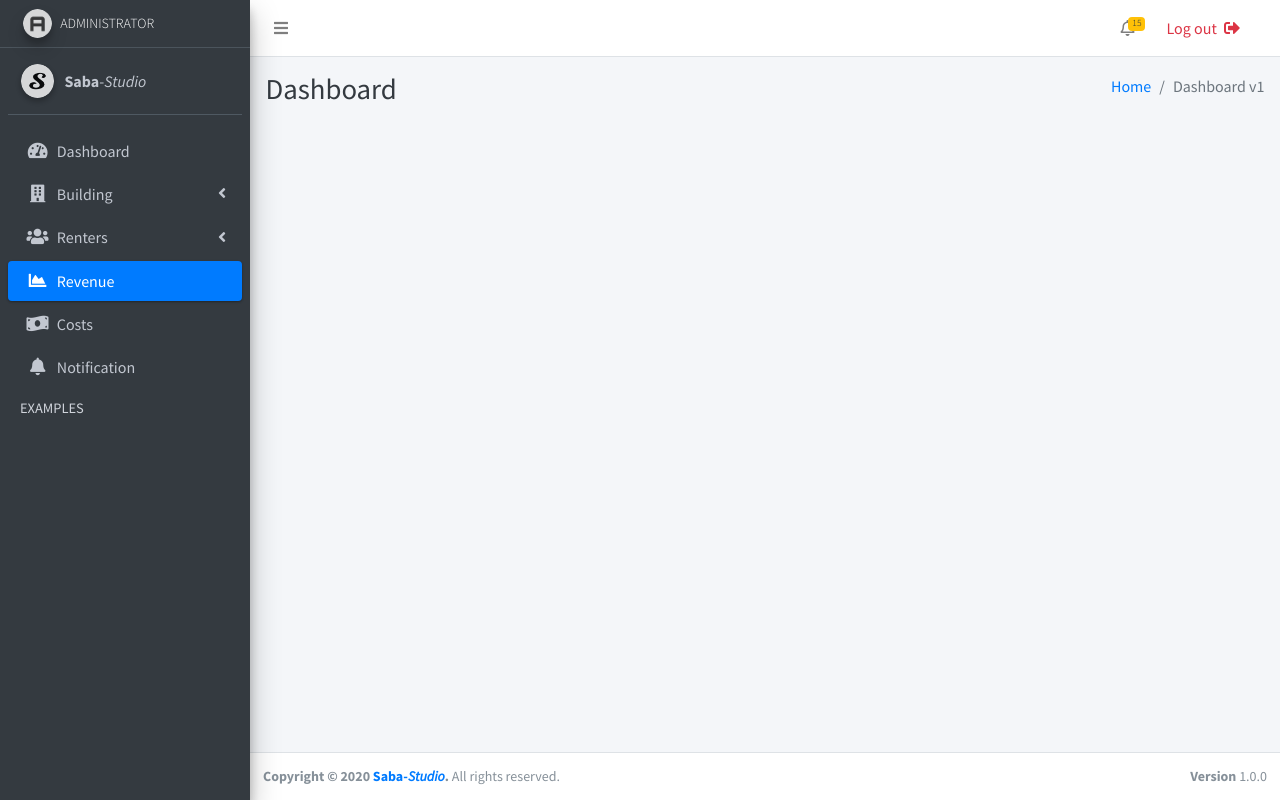
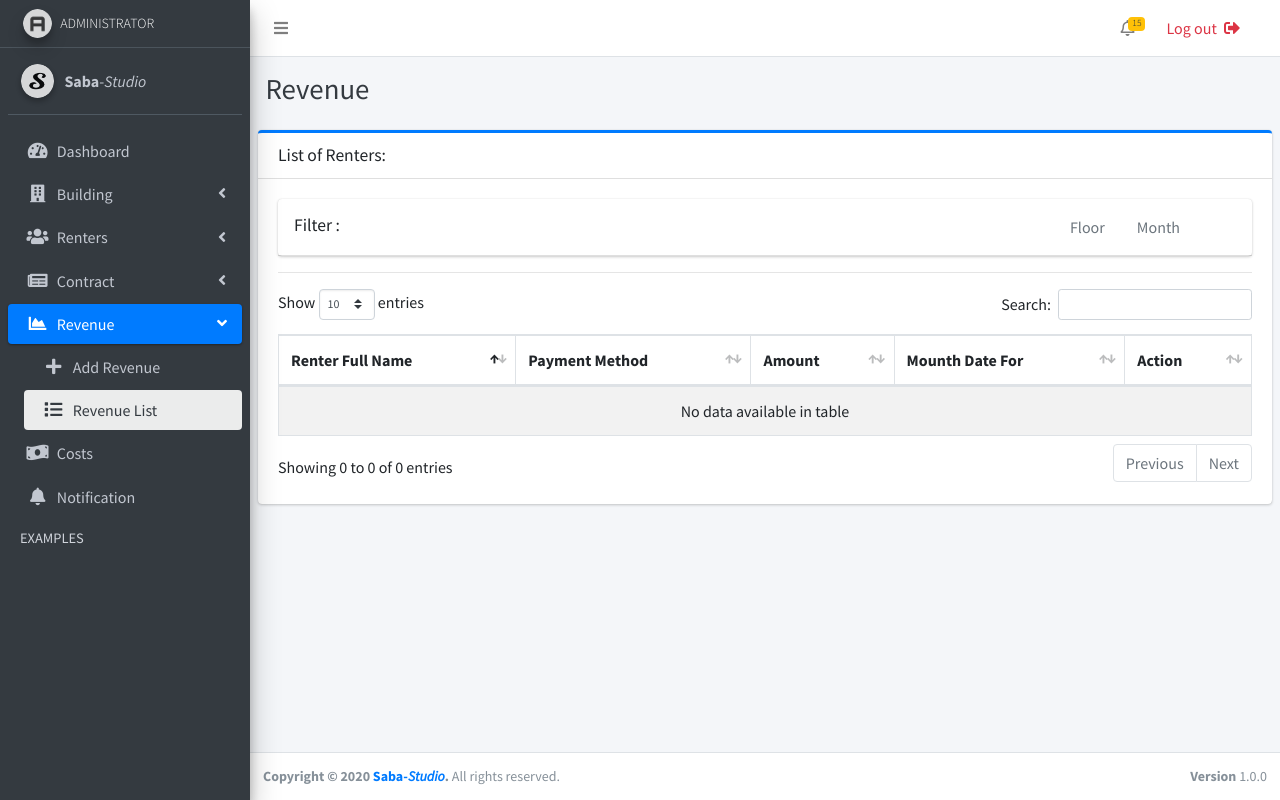
Before and after one commit to NafMKD/building, a PHP site: page /Admin/revenue.php?listViewRevenue in a window 1280 px wide. Run offline with PHP 8.4, Linux system fonts and the light colour scheme; the visitor is signed in with stand-in values (Sample User, id 1); data that the repository does not hold is empty; some libraries are stand-ins or nearby versions.

Commit message:
first ui update

```diff
--- a/Admin/includes/aside.php
+++ b/Admin/includes/aside.php
@@ -2,6 +2,7 @@
 if(!isset($_SESSION['id'])){
     header("location: error.php?session");
 }
+error_reporting(0);
 ?>
 <aside class="main-sidebar sidebar-dark-primary elevation-4">
 
@@ -90,13 +91,13 @@ if(!isset($_SESSION['id'])){
                     </a>
                     <ul class="nav nav-treeview">
                         <li class="nav-item">
-                            <a href="renter.php?addNew" class="nav-link <?php if(isset($_GET['addNew'])) echo "active"; ?>">
+                            <a href="renter.php?addNewRenter" class="nav-link <?php if(isset($_GET['addNewRenter'])) echo "active"; ?>">
                                 <i class="fas fa-user-plus nav-icon"></i>
                                 <p>New Renter</p>
                             </a>
                         </li>
                         <li class="nav-item">
-                            <a href="renter.php?listView" class="nav-link <?php if(isset($_GET['listView'])) echo "active"; ?>">
+                            <a href="renter.php?listViewRenter" class="nav-link <?php if(isset($_GET['listViewRenter'])) echo "active"; ?>">
                                 <i class="fas fa-list nav-icon"></i>
                                 <p>Renters List</p>
                             </a>
@@ -104,15 +105,60 @@ if(!isset($_SESSION['id'])){
                     </ul>
                 </li>
 
-                <li class="nav-item">
-                    <a href="revenue.php" class="nav-link <?php if (isset($revactive)) {
-                                                                echo ($revactive);
-                                                            } ?>">
+                <li class="nav-item has-treeview <?php if (isset($contractive)) {
+                                                            echo "menu-open";
+                                                        } ?>">
+                    <a href="#" class="nav-link <?php if (isset($contractive)) {
+                                                            echo ($contractive);
+                                                        } ?>">
+                        <i class="nav-icon fas fa-newspaper"></i>
+                        <p>
+                            Contract
+                            <i class="right fas fa-angle-left"></i>
+                        </p>
+                    </a>
+                    <ul class="nav nav-treeview">
+                        <li class="nav-item">
+                            <a href="contract.php?addNewContract" class="nav-link <?php if(isset($_GET['addNewContract'])) echo "active"; ?>">
+                                <i class="fas fa-user-plus nav-icon"></i>
+                                <p>New Contract</p>
+                            </a>
+                        </li>
+                        <li class="nav-item">
+                            <a href="contract.php?listViewContract" class="nav-link <?php if(isset($_GET['listViewContract'])) echo "active"; ?>">
+                                <i class="fas fa-list nav-icon"></i>
+                                <p>Contract List</p>
+                            </a>
+                        </li>
+                    </ul>
+                </li>
+
+                <li class="nav-item has-treeview <?php if (isset($revactive)) {
+                                                            echo "menu-open";
+                                                        } ?>">
+                    <a href="#" class="nav-link <?php if (isset($revactive)) {
+                                                            echo ($revactive);
+                                                        } ?>">
                         <i class="nav-icon fas fa-chart-area"></i>
                         <p>
                             Revenue
+                            <i class="right fas fa-angle-left"></i>
                         </p>
                     </a>
+                    <ul class="nav nav-treeview">
+                        <li class="nav-item">
+                            <a href="revenue.php?addNewRevenue" class="nav-link <?php if(isset($_GET['addNewRevenue'])) echo "active"; ?>">
+                                <i class="fas fa-plus nav-icon"></i>
+                                <p>Add Revenue</p>
+                            </a>
+                        </li>
+                        <li class="nav-item">
+                            <a href="revenue.php?listViewRevenue" class="nav-link <?php if(isset($_GET['listViewRevenue'])) echo "active"; ?>">
+                                <i class="fas fa-list nav-icon"></i>
+                                <p>Revenue List</p>
+                            </a>
+                        </li>
+                    </ul>
                 </li>
 
                 <li class="nav-item">
--- a/Admin/includes/header.php
+++ b/Admin/includes/header.php
@@ -6,6 +6,8 @@
 <link rel="stylesheet" href="https://code.ionicframework.com/ionicons/2.0.1/css/ionicons.min.css">
 <link rel="stylesheet" href="../assets/tempusdominus-bootstrap-4/css/tempusdominus-bootstrap-4.min.css">
 <link rel="stylesheet" href="../assets/dist/css/adminlte.min.css">
+<link rel="stylesheet" href="../assets/select2/css/select2.min.css">
+<link rel="stylesheet" href="../assets/select2-bootstrap4-theme/select2-bootstrap4.min.css">
 <link rel="stylesheet" href="../assets/overlayScrollbars/css/OverlayScrollbars.min.css">
 <link rel="stylesheet" href="../assets/daterangepicker/daterangepicker.css">
 <link rel="stylesheet" href="../assets/datatables-bs4/css/dataTables.bootstrap4.min.css">
--- /dev/null
+++ b/Admin/includes/revenue/listView.php
@@ -0,0 +1,110 @@
+<?php
+$allTransaction = $obj_fetchNormal->fetchNormalRentRevenue("ALL");
+?>
+
+<div class="card card-outline card-primary">
+    <div class="card-header">
+        <h3 class="card-title">List of Renters:</h3>
+    </div>
+    <div class="card-body">
+        <div class="card">
+            <div class="card-header d-flex p-0">
+                <h3 class="card-title p-3">Filter :</h3>
+                <ul class="nav nav-pills ml-auto p-2 mr-5">
+                    <li class="nav-item"><a class="nav-link <?php if (isset($_GET['listViewRevenue']) && isset($_GET['floor'])) {
+                                                                echo "active";
+                                                            } ?>" href="?listViewRevenue&floor">Floor</a></li>
+                    <li class="nav-item"><a class="nav-link <?php if (isset($_GET['listViewRevenue']) && isset($_GET['month'])) {
+                                                                echo "active";
+                                                            } ?>" href="?listViewRevenue&month">Month</a></li>
+                </ul>
+            </div>
+        </div>
+        <?php if(isset($_GET['floor'])): ?>
+            <form>
+                <div class="row">
+                    <div class="col-md-2"></div>
+                    <div class="col-md-5">
+                        <div class="form-group">
+                            <label>Select Floor:</label>
+                            <select name="" id="" class="form-control select2">
+                                <option value=""></option>
+                            </select>
+                        </div>
+                        <div class="form-group">
+                            <button class="btn btn-info">Filter <i class="fas fa-filter"></i></button>
+                        </div>
+                    </div>
+                </div>
+            </form>
+        <?php elseif(isset($_GET['month'])): ?>
+            <form method="post">
+                <div class="row">
+                    <div class="col-md-2"></div>
+                    <div class="col-md-5">
+                        <div class="form-group">
+                            <label>Select Month:</label>
+                            <select name="" id="" class="form-control select2">
+                                <option value="0">January</option>
+                                <option value="1">February </option>
+                                <option value="2">March </option>
+                                <option value="3">April </option>
+                                <option value="4">May </option>
+                                <option value="5">June </option>
+                                <option value="6">July  </option>
+                                <option value="7">August   </option>
+                                <option value="8">September </option>
+                                <option value="9">October  </option>
+                                <option value="10">November </option>
+                                <option value="11">December </option>
+                            </select>
+                        </div>
+                        <div class="form-group">
+                            <button type="submit" name="btnStatFilter" class="btn btn-info">Filter <i class="fas fa-filter"></i></button>
+                        </div>
+                    </div>
+                </div>
+            </form>
+        <?php endif ?>
+        <hr>
+        <table id="dataTable" class="table table-bordered table-striped">
+            <thead>
+                <tr>
+                    <th>Renter Full Name</th>
+                    <th>Payment Method </th>
+                    <th>Amount</th>
+                    <th>Mounth Date For</th>
+                    <th>Action</th>
+                </tr>
+            </thead>
+            <tbody>
+                <?php if(isset($_GET['listViewRevenue'])):
+                    foreach($allTransaction as $key){
+                        $renter = $obj_fetchNormal->fetchNormalRenterPerson("INDIVIDUAL", $key['renter_id'])[0];
+                        $feeType = $obj_fetchNormal->fetchNormalFeeType("INDIVIDUAL", $key['fee_type'])[0];
+                ?>
+                    <tr>
+                        <td><?php echo htmlspecialchars($renter['fullName']); ?></td>
+                        <td><?php echo htmlspecialchars($feeType['name']); ?></td>
+                        <td><?php echo htmlspecialchars($key['feeAmount']); ?></td>
+                        <td><?php echo htmlspecialchars($key['monthPaidFor']); ?></td>
+                        <td>
+                            <a href="?evenue.php?listViewRevenue&view=<?php echo htmlspecialchars($key['revenue_id']); ?>">
+                                <button class="btn btn-primary btn-sm btn-flat">
+                                    <i class="fas fa-eye"></i>
+                                    View
+                                </button>
+                            </a>
+                            <a href="?evenue.php?listViewRevenue&edit=<?php echo htmlspecialchars($key['revenue_id']); ?>">
+                                <button class="btn btn-primary btn-sm btn-flat">
+                                    <i class="fas fa-edit"></i>
+                                    Edit
+                                </button>
+                            </a>
+                        </td>
+                    </tr>
+                <?php }endif ?>
+            </tbody>
+        </table>
+    </div>
+</div>
--- a/Admin/includes/script.php
+++ b/Admin/includes/script.php
@@ -5,9 +5,11 @@
 </script>
 <script src="../assets/bootstrap/js/bootstrap.bundle.min.js"></script>
 <script src="../assets/chart.js/Chart.min.js"></script>
+<script src="../assets/select2/js//select2.full.min.js"></script>
+<script src="../assets/inputmask/min/jquery.inputmask.bundle.min.js"></script>
 <script src="../assets/sparklines/sparkline.js"></script>
 <script src="../assets/daterangepicker/daterangepicker.js"></script>
-<script src="../assets/moment/moment.min.js"></script>
+<script src="../assets/daterangepicker/moment.min.js"></script>
 <script src="../assets/datatables/jquery.dataTables.min.js"></script>
 <script src="../assets/datatables-bs4/js/dataTables.bootstrap4.min.js"></script>
 <script src="../assets/tempusdominus-bootstrap-4/js/tempusdominus-bootstrap-4.min.js"></script>
@@ -19,9 +21,13 @@
 			"responsive": true,
 			"autoWidth": false,
 		});
+		$('.select2').select2({
+			theme: 'bootstrap4'
+		})
+		$('[data-mask]').inputmask();
 	});
-	function capturePhoto() {
-      var data = $('#regRentId').html();
-      window.open('capturePicture.php?Renter&id='+data+'', '_blank', 'location=yes,height=590,width=620,scrollbars=yes,status=yes');
+	function capturePhoto(e) {
+      var data = <?php if(isset($_GET['newId'])){echo $_GET['newId'];}else{echo '0';} ?>;
+      window.open('capturePicture.php?Renter&id='+data+'', '_blank', 'location=yes,height=600,width=620,scrollbars=yes,status=yes');
     }
 </script>
--- a/Admin/revenue.php
+++ b/Admin/revenue.php
@@ -1,16 +1,21 @@
 <?php
 session_start();
 $revactive = "active";
+include 'autoloader.php';
+$obj_fetchNormal = new fetchNormal;
+$obj_register = new register;
 ?>
 <!DOCTYPE html>
 <html>
+
 <head>
-    <?php include 'includes/header.php'?>
+	<?php include 'includes/header.php' ?>
 </head>
+
 <body class="sidebar-mini layout-fixed layout-footer-fixed">
 	<div class="wrapper">
-	<?php include 'includes/nav.php'?>
-	<?php include 'includes/aside.php'?>
+		<?php include 'includes/nav.php' ?>
+		<?php include 'includes/aside.php' ?>
 
 		<div class="content-wrapper">
 
@@ -18,26 +23,41 @@ $revactive = "active";
 				<div class="container-fluid">
 					<div class="row mb-2">
 						<div class="col-sm-6">
-            <h1 class="m-0 text-dark">Dashboard</h1>
-          </div><!-- /.col -->
-          <div class="col-sm-6">
-            <ol class="breadcrumb float-sm-right">
-              <li class="breadcrumb-item"><a href="#">Home</a></li>
-              <li class="breadcrumb-item active">Dashboard v1</li>
-            </ol>
-          </div><!-- /.col -->
-        </div><!-- /.row -->
-      </div><!-- /.container-fluid -->
+							<h1 class="m-0 text-dark">Revenue</h1>
+						</div>
+					</div>
+				</div>
 			</div>
 
 			<section class="content">
+				<?php if (isset($_GET['addNewRevenue']) && !isset($_GET['listViewRevenue'])) : ?>
+					<?php include 'includes/revenue/addNew.php'; ?>
+				<?php elseif (!isset($_GET['addNewRevenue']) && isset($_GET['listViewRevenue'])) : ?>
+					<?php include 'includes/revenue/listView.php'; ?>
+				<?php endif ?>
 			</section>
 		</div>
 
 
-  <?php include 'includes/footer.php'?>
+		<?php include 'includes/footer.php' ?>
 	</div>
 
-<?php include 'includes/script.php'?>
+	<?php include 'includes/script.php' ?>
+	<script>
+
+		$('#selectFeeTypeAddNew').on('change', function () {
+			if(this.value === '1000'){
+				$('#bankInfo').removeClass('d-none');
+			}else{
+				if($('#bankInfo').hasClass('d-none')){
+					var k ="hey";
+				}else{
+					$('#bankInfo').addClass('d-none');
+				}
+			}
+		});
+
+	</script>
 </body>
+
 </html>
--- a/classes/Register.class.php
+++ b/classes/Register.class.php
@@ -15,16 +15,13 @@ class Register extends db
 
     private function idGenenetor($type){
         $array = array();
-		$query = mysqli_query($this->conn(), "SELECT * FROM '$type'");
+		$query = mysqli_query($this->conn(), "SELECT * FROM $type");
         while($row = mysqli_fetch_assoc($query)){
-            $array[] = $row["id"];
+            $array[] = $row["renter_id"];
         }
         return $array;
     }
 
-    private function stringEscaper($props){
-        return mysqli_real_escape_string($this->conn, $props);
-    }
     ######################################################################
 
     //PUBLIC USE
@@ -36,11 +33,10 @@ class Register extends db
         }else{
         	$this->id = end($idgenarray) + 1;
         }
-        $fullName = $this->stringEscaper($fullName);
-        $phone = $this->stringEscaper($phone);
         $date = $this->dateGenenetor("m/d/Y");
         $query = "INSERT INTO renterperson (renter_id, fullName, phone, dateRegisterd) VALUES('$this->id', '$fullName', '$phone', '$date')";
         mysqli_query($this->conn(), $query);
+        return $this->id;
 
     }
 
@@ -53,10 +49,6 @@ class Register extends db
         }else{
         	$this->id = end($idgenarray) + 1;
         }
-        $renter_id = $this->stringEscaper($renter_id);
-        $room_id = $this->stringEscaper($room_id);
-        $startDate = $this->stringEscaper($startDate);
-        $endDate = $this->stringEscaper($endDate);
         $date = $this->dateGenenetor("m/d/Y");
 
         $query = "INSERT INTO renterperson (contract_id, renter_id, room_id, startDate, endDate, isActive, dateRegisterd) VALUES('$this->id', '$renter_id', '$room_id', '$startDate', '$endDate', 1, '$date')";
```
Also changed, not shown: Admin/contract.php (added, +48 -0 lines), Admin/includes/contract/addNew.php (added, +84 -0 lines), Admin/includes/contract/listView.php (added, +113 -0 lines), Admin/includes/renter/addNew.php (+20 -35 lines), Admin/includes/renter/listView.php (+14 -10 lines), Admin/includes/revenue/addNew.php (added, +86 -0 lines), Admin/renter.php (+19 -10 lines), classes/fetchNormal.class.php (+36 -0 lines). Lines whose indentation alone changed are shown as unchanged.
